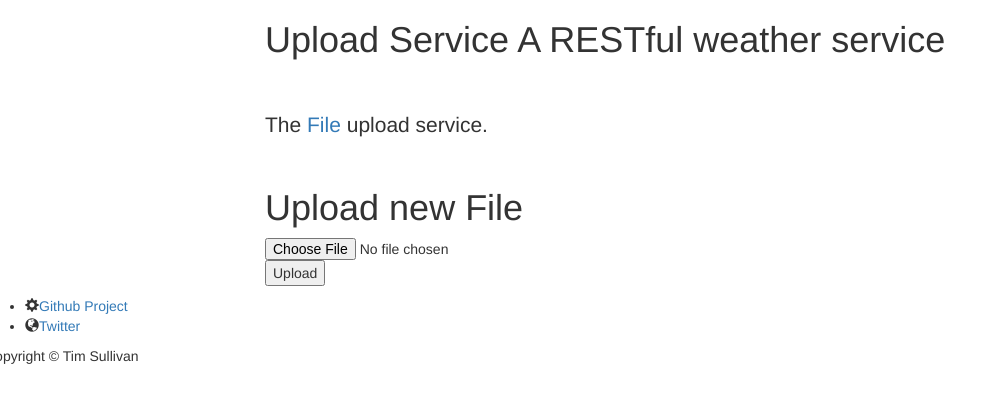
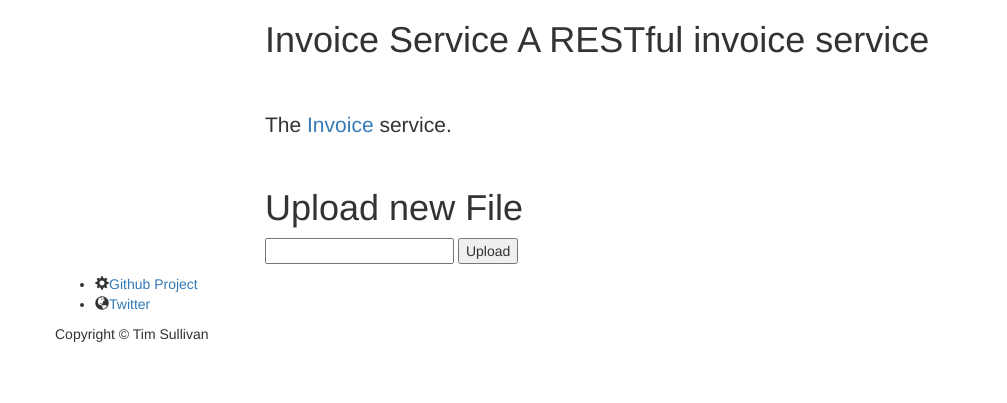
Before and after one commit to tjsullivan1/invoice-generator, a Python web app: template src/templates/home/index.html in a window 1280 px wide. Shown: the top 403 px of the page, without its empty margins (0-1007 px from the left). Run offline with Jinja, Linux system fonts and the light colour scheme; the template is opened without the code that fills it, so the values that code supplies are empty; some libraries are stand-ins or nearby versions.

Commit message:
updated html to indicate this is for the invoice api

```diff
--- a/src/templates/home/index.html
+++ b/src/templates/home/index.html
@@ -2,34 +2,23 @@
 
 {% block content %}
 
-    <h1><span class="font-semi-bold">Upload Service</span> <span class="smaller">A RESTful weather service</span>
+    <h1><span class="font-semi-bold">Invoice Service</span> <span class="smaller">A RESTful invoice service</span>
     </h1>
 
     <div style="clear:both;"></div>
     <br>
     <br>
     <p class="lead">
-        The <a href="https://tjsullivan1.github.io/">File</a> upload service.<br>
+        The <a href="https://tjsullivan1.github.io/">Invoice</a> service.<br>
         <br>
 
         <h1>Upload new File</h1>
         <form method=post enctype=multipart/form-data action='/api/files'>
-            <input type=file name=file>
+            <input type=input name=file>
             <input type=submit value=Upload>
         </form>
 
     </p>
 
-    {% if events %}
-    <div>
-        <h2>Recent Weather Events</h2>
-        <ul>
-            {% for e in events %}
-            <li> {{ e.location.city }}, {{ e.location.state }}, {{e.location.country}}: {{ e.description }}</li>
-            {% endfor %}
-        </ul>
-    </div>
-    {% endif %}
-    </div>
 
 {% endblock %}
--- a/src/templates/shared/layout.html
+++ b/src/templates/shared/layout.html
@@ -5,10 +5,10 @@
     <meta charset="utf-8">
     <meta http-equiv="X-UA-Compatible" content="IE=edge">
     <meta name="viewport" content="width=device-width, initial-scale=1.0">
-    <meta name="description" content="An API to upload files to Azure Storage via a web page">
+    <meta name="description" content="An API to Generate Invoices">
     <meta name="author" content="Tim Sullivan">
 
-    <title>File Uploader API</title>
+    <title>Invoice API</title>
 
     <link rel="stylesheet" href="https://netdna.bootstrapcdn.com/bootstrap/3.0.3/css/bootstrap.min.css">
 </head>
```
